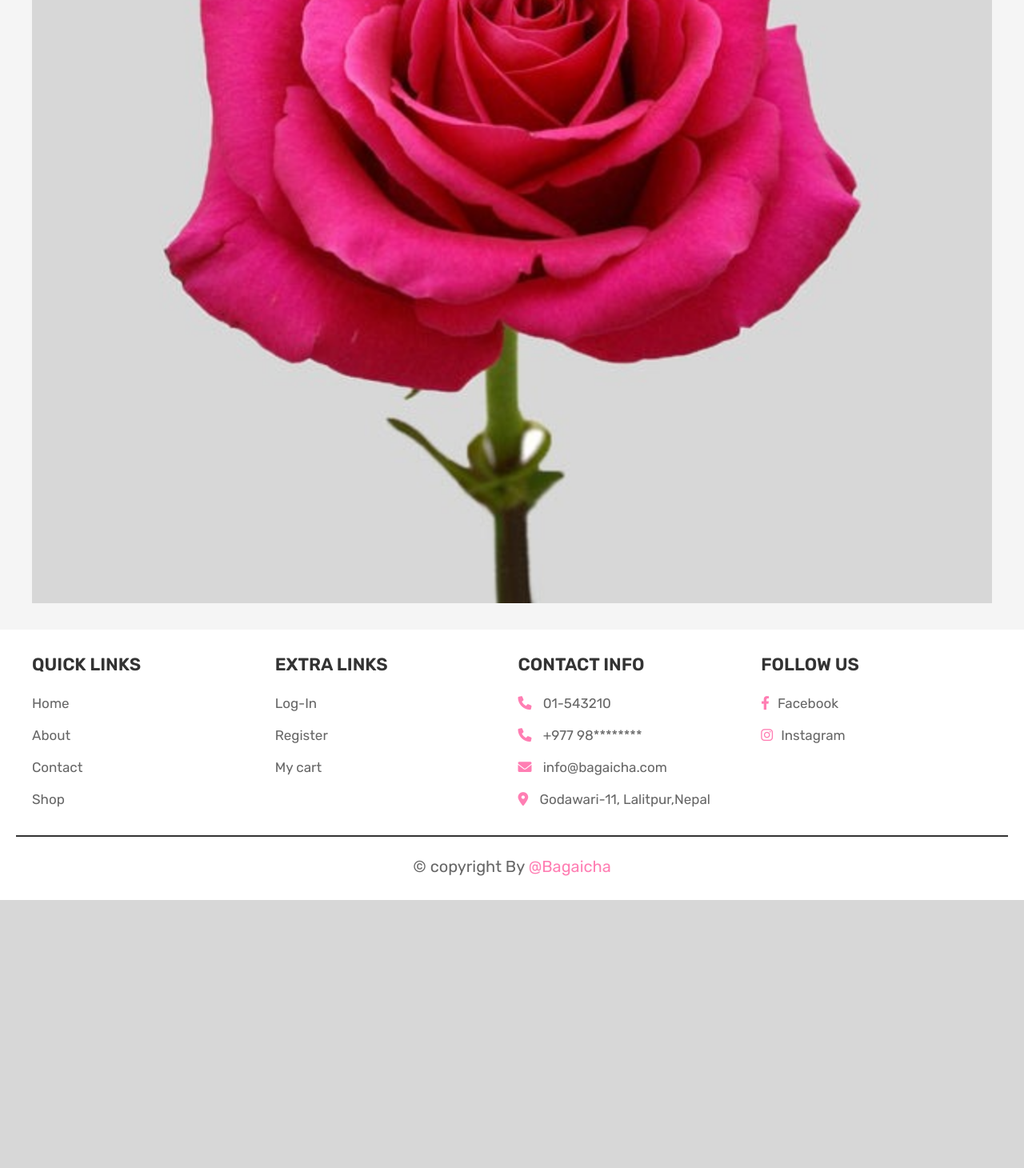
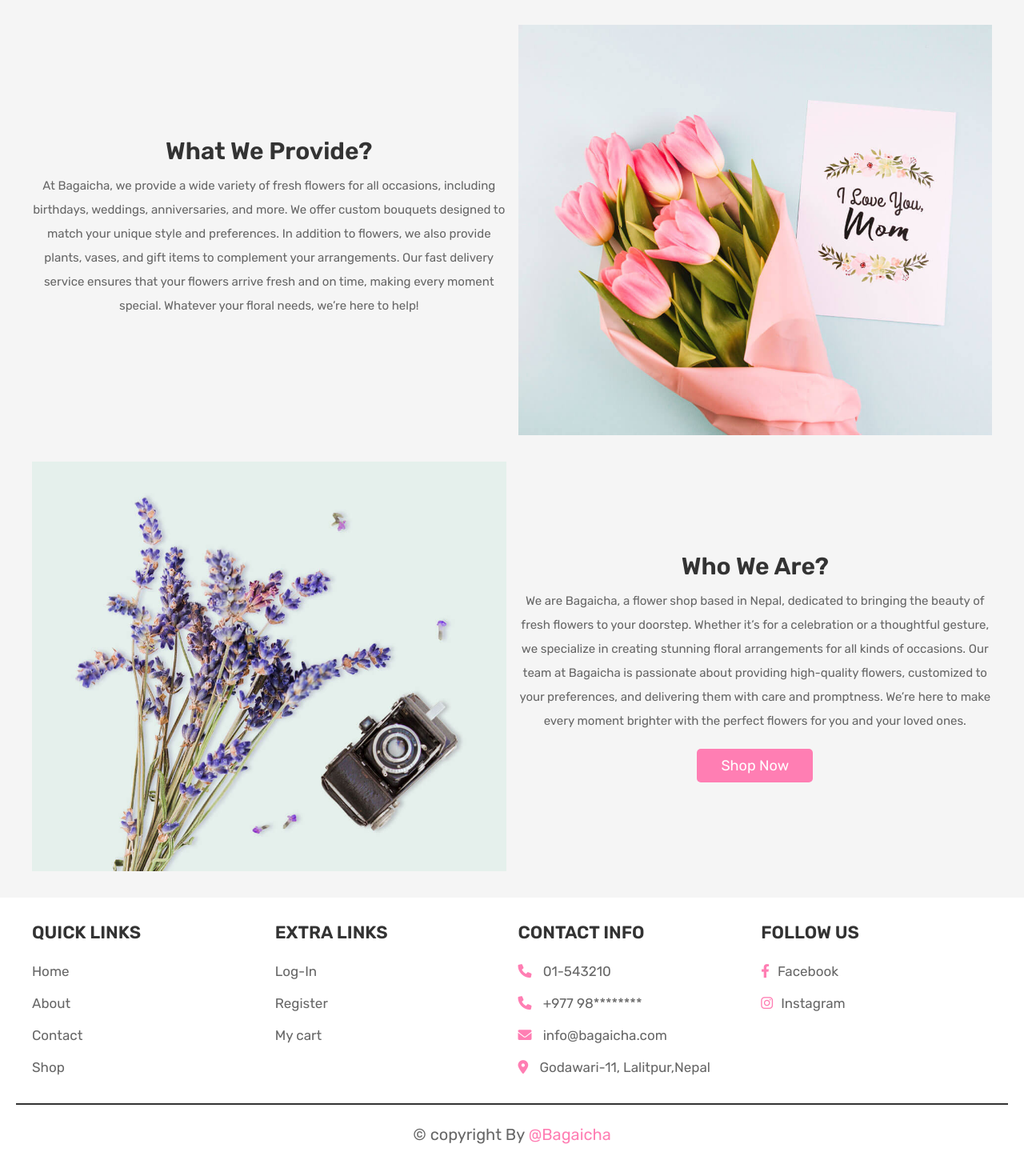
Before and after one commit to Bimal987/Flower-Shop, a PHP site: page /about.php in a window 1280 px wide. Shown: the part 750-2210 px from the top of the page at 80% size. Before the commit the page ends 1875 px from the top, so only its background shows below. Run offline with PHP 8.4, Linux system fonts and the light colour scheme; the visitor is signed in with stand-in values (Sample User, id 1); data that the repository does not hold is empty.

Commit message:
change small text to capital,add discription on about us,change dollar sign to rupee

```diff
--- a/about.php
+++ b/about.php
@@ -40,14 +40,62 @@ if(!isset($user_id)){
 
     <div class="flex">
 
-    <div class="image">
-    <img src="images/pink.jpg" alt="About Us Image">
-</
+        <div class="image">
+            <img src="images/about-img-1.png" alt="">
+        </div>
+
+        <div class="content">
+            <h3>why choose us?</h3>
+            <p>
+At Bagaicha, we focus on bringing you fresh, beautiful flowers at great prices.
+ Our flowers are carefully selected to make sure they’re always top quality and last longer. We make custom bouquets for any event, just the way
+ you prefer, and ensure your order is delivered on time. With friendly service and affordable options, we’re here to make your flower shopping easy and fun!
+            </p>
+            <!-- <a href="shop.php" class="btn">shop now</a> -->
+        </div>
+
+    </div>
+
+    <div class="flex">
+
+        <div class="content">
+            <h3>what we provide?</h3>
+            <p>
+At Bagaicha, we provide a wide variety of fresh flowers for all occasions, including birthdays, weddings, anniversaries, and more.
+ We offer custom bouquets designed to match your unique style and preferences. In addition to flowers, we also provide plants, vases,
+ and gift items to complement your arrangements. Our fast delivery service ensures that your flowers arrive fresh and on time, making every moment
+ special. Whatever your floral needs, we’re here to help!</p>
+            <!-- <a href="contact.php" class="btn">contact us</a> -->
+        </div>
+
+        <div class="image">
+            <img src="images/about-img-2.jpg" alt="">
+        </div>
+
+    </div>
+
+    <div class="flex">
+
+        <div class="image">
+            <img src="images/about-img-3.jpg" alt="">
+        </div>
+
+        <div class="content">
+            <h3>who we are?</h3>
+            <p>
+We are Bagaicha, a flower shop based in Nepal, dedicated to bringing the beauty of fresh flowers to your doorstep.
+Whether it’s for a celebration or a thoughtful gesture, we specialize in creating stunning floral arrangements for all kinds of occasions.
+Our team at Bagaicha is passionate about providing high-quality flowers, customized to your preferences, and delivering them with care and promptness.
+ We’re here to make every moment brighter with the perfect flowers for you and your loved ones.</p>
+                      <a href="shop.php" class="btn">shop now</a>
+
         </div>
 
     </div>
 
 </section>
+
+
 
 
 
--- a/admin_header.php
+++ b/admin_header.php
@@ -31,10 +31,10 @@ if(isset($message)){
       </div>
 
       <div class="account-box">
-         <p>username : <span><?php echo $_SESSION['admin_name']; ?></span></p>
-         <p>email : <span><?php echo $_SESSION['admin_email']; ?></span></p>
+         <p>Username : <span><?php echo $_SESSION['admin_name']; ?></span></p>
+         <p>Email : <span><?php echo $_SESSION['admin_email']; ?></span></p>
          <a href="logout.php" class="delete-btn">logout</a>
-         <div>new <a href="login.php">login</a> | <a href="register.php">register</a> </div>
+         <div>New: <a href="login.php">Login</a> | <a href="register.php">Register</a> </div>
       </div>
 
    </div>
--- a/admin_products.php
+++ b/admin_products.php
@@ -95,7 +95,7 @@ if(isset($_GET['delete'])){
             while($fetch_products = mysqli_fetch_assoc($select_products)){
       ?>
       <div class="box">
-         <div class="price">$<?php echo $fetch_products['price']; ?>/-</div>
+         <div class="price">रु<?php echo $fetch_products['price']; ?>/-</div>
          <img class="image" src="uploaded_img/<?php echo $fetch_products['image']; ?>" alt="">
          <div class="name"><?php echo $fetch_products['name']; ?></div>
          <div class="details"><?php echo $fetch_products['details']; ?></div>
```
Also changed, not shown: admin_orders.php (+2 -14 lines), admin_page.php (+10 -10 lines), admin_update_product.php (+0 -12 lines), admin_users.php (+0 -12 lines).
